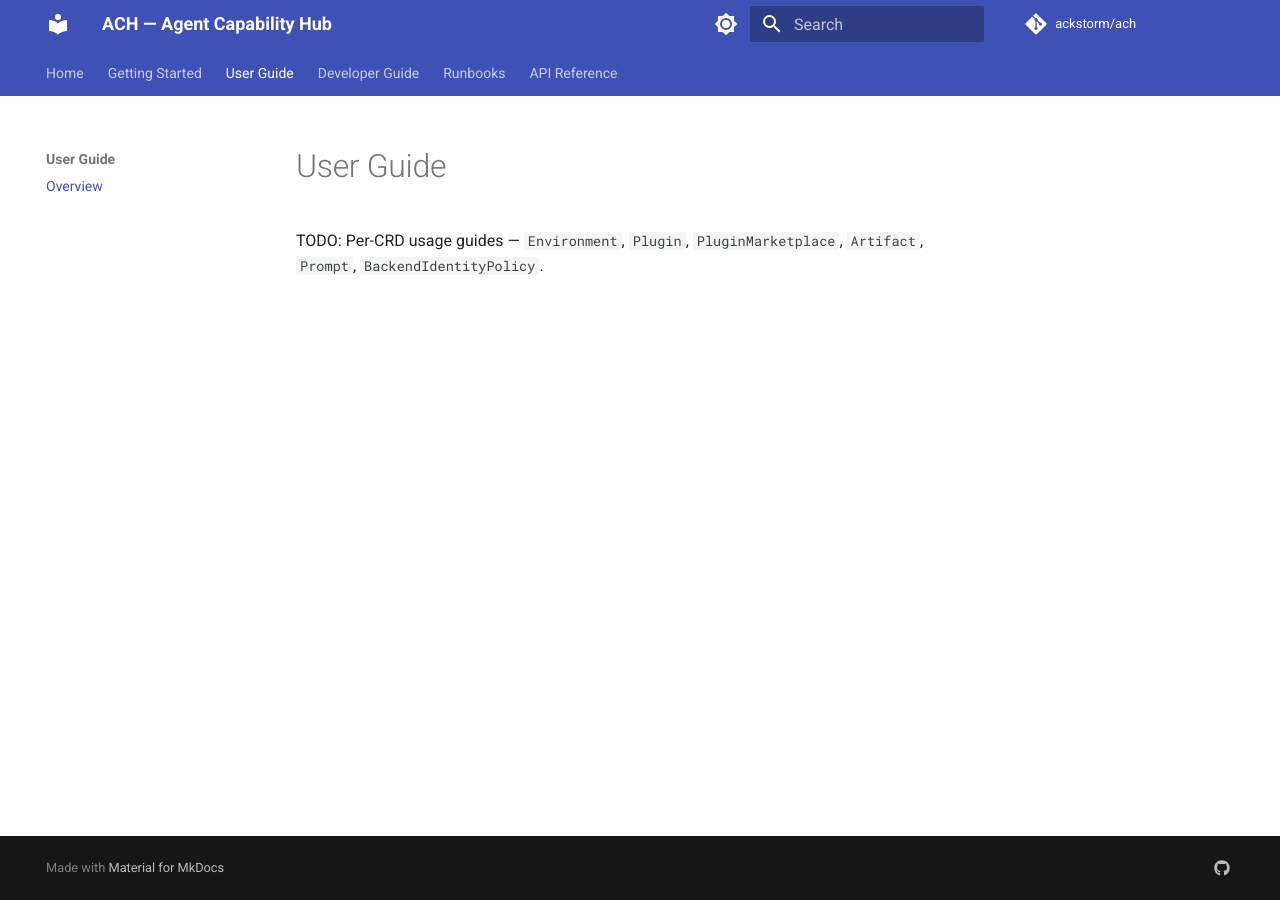
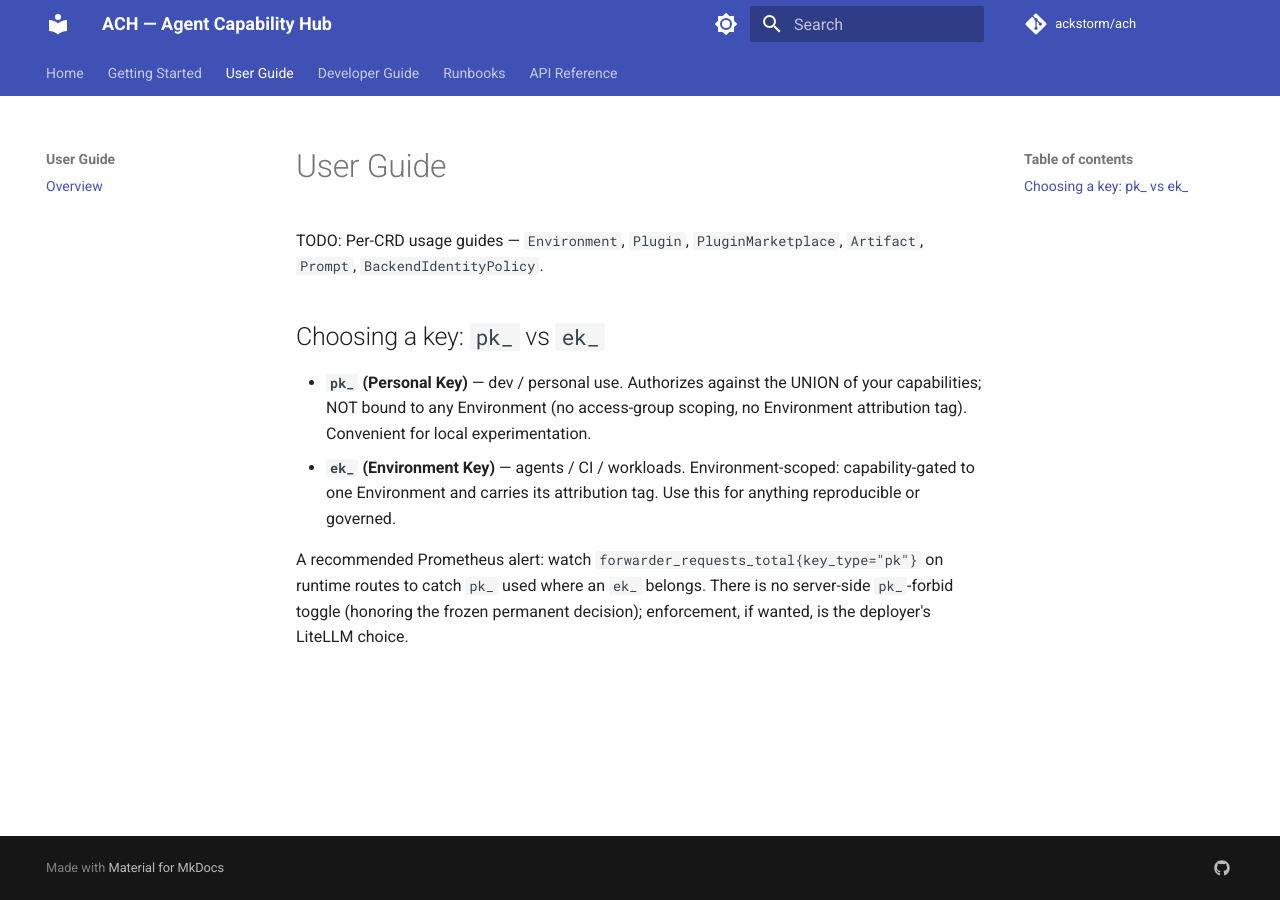
Before and after one commit to ackstorm/ach, an MkDocs documentation site: the page built from docs/user-guide/index.md, in a window 1280 px wide. Built offline with MkDocs 1.6.1 and Material for MkDocs 9.7.7, drawn with Linux system fonts in a browser that asks for light colours; comment, search, counter and statistics services are not loaded; the version menu is left out.

Commit message:
docs(g13): add pk- vs ek- dev-vs-agent guidance + alert tip (G13)
Co-Authored-By: Claude Opus 4.8 (1M context) <noreply@anthropic.com>

```diff
--- a/docs/user-guide/index.md
+++ b/docs/user-guide/index.md
@@ -1,3 +1,17 @@
 # User Guide
 
 TODO: Per-CRD usage guides — `Environment`, `Plugin`, `PluginMarketplace`, `Artifact`, `Prompt`, `BackendIdentityPolicy`.
+
+## Choosing a key: `pk_` vs `ek_`
+
+- **`pk_` (Personal Key)** — dev / personal use. Authorizes against the UNION of
+  your capabilities; NOT bound to any Environment (no access-group scoping, no
+  Environment attribution tag). Convenient for local experimentation.
+- **`ek_` (Environment Key)** — agents / CI / workloads. Environment-scoped:
+  capability-gated to one Environment and carries its attribution tag. Use this
+  for anything reproducible or governed.
+
+A recommended Prometheus alert: watch `forwarder_requests_total{key_type="pk"}`
+on runtime routes to catch `pk_` used where an `ek_` belongs. There is no
+server-side `pk_`-forbid toggle (honoring the frozen permanent decision);
+enforcement, if wanted, is the deployer's LiteLLM choice.
```
